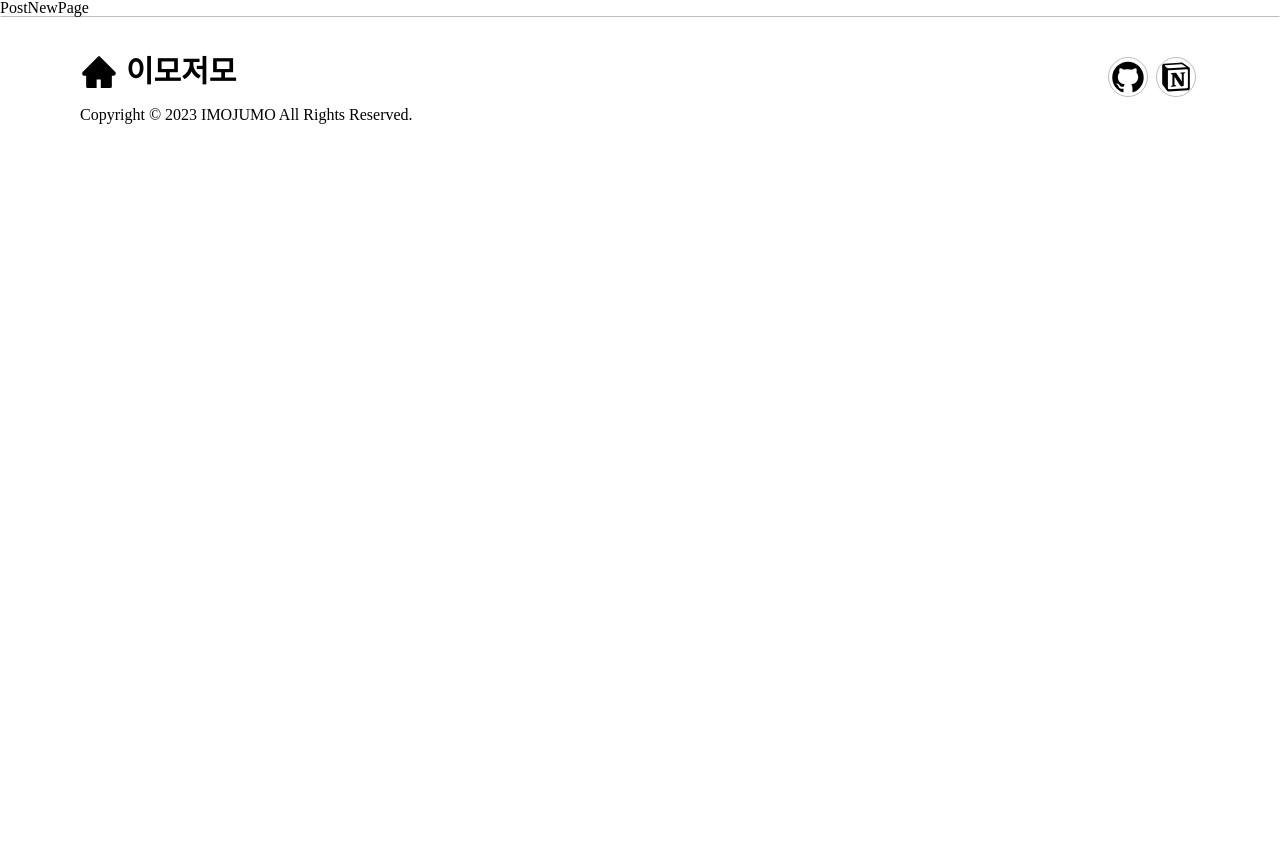
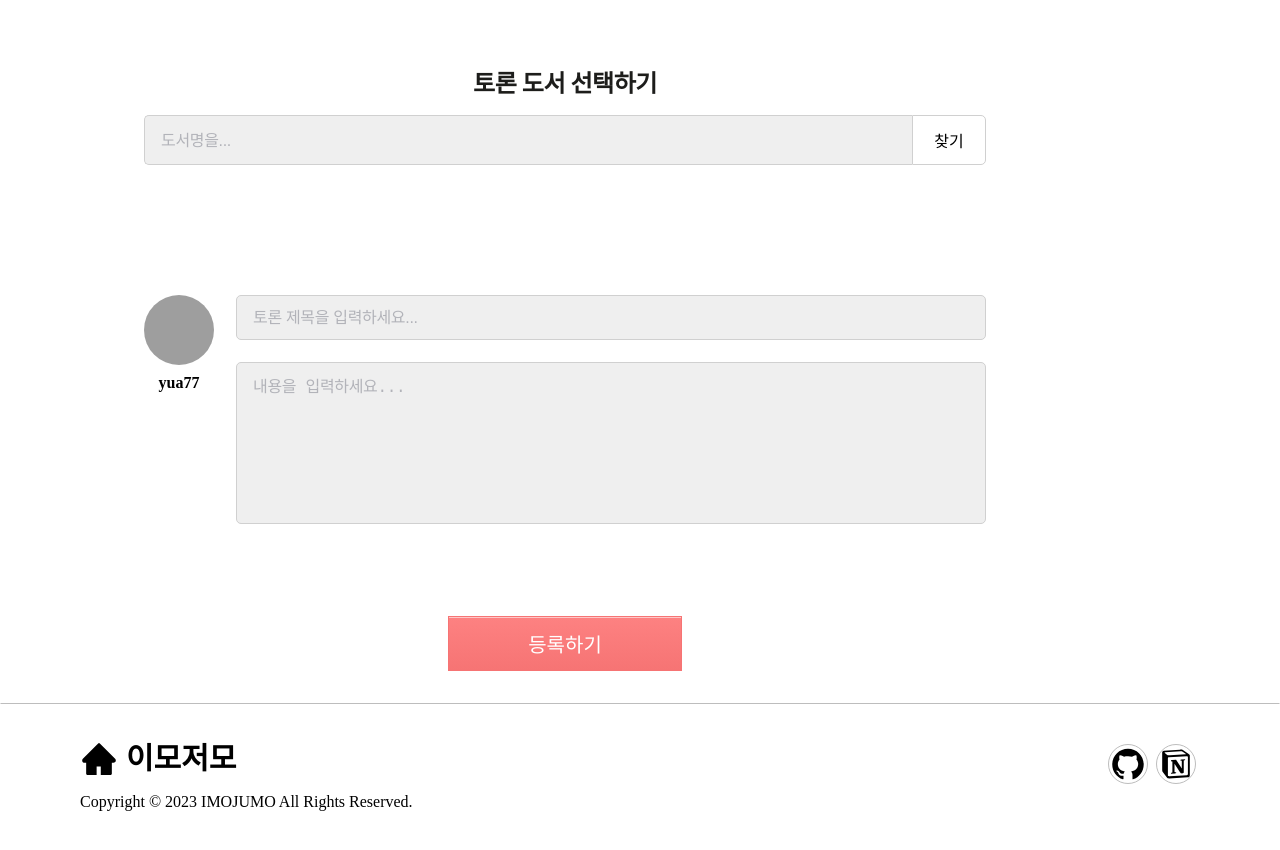
Before and after one commit to jumak-dev/imojumo, a React (Vite) app: page /posts/new in a window 1280 px wide. Shown: the top 850 px of the page. Before the commit the page ends 800 px from the top, so only its background shows below. Built offline with nearby package versions, Linux system fonts and the light colour scheme; grey boxes are pictures that could not be loaded.

Commit message:
✨ PostNewPage에 PostForm 컴포넌트 추가 - #41

```diff
--- a/src/pages/PostNewPage.tsx
+++ b/src/pages/PostNewPage.tsx
@@ -1,7 +1,15 @@
 import React from 'react';
+import PostForm from '../components/PostForm';
+import MainContainer from '../styles/layout';
 
 function PostNewPage() {
-  return <div>PostNewPage</div>;
+  const handleSubmit = () => {};
+
+  return (
+    <MainContainer>
+      <PostForm onSubmit={handleSubmit} />
+    </MainContainer>
+  );
 }
 
 export default PostNewPage;
```
